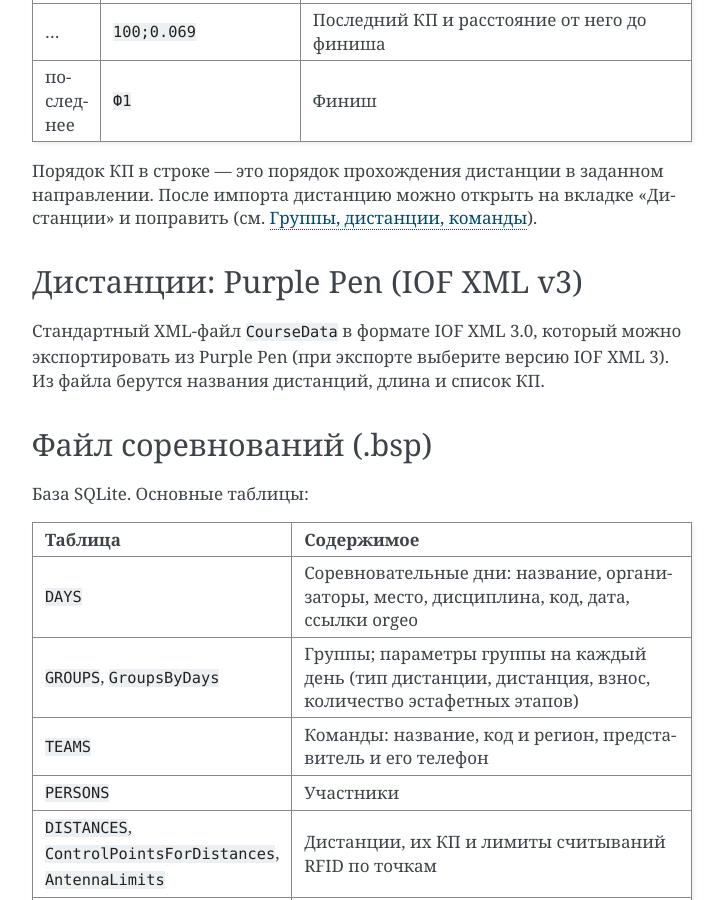
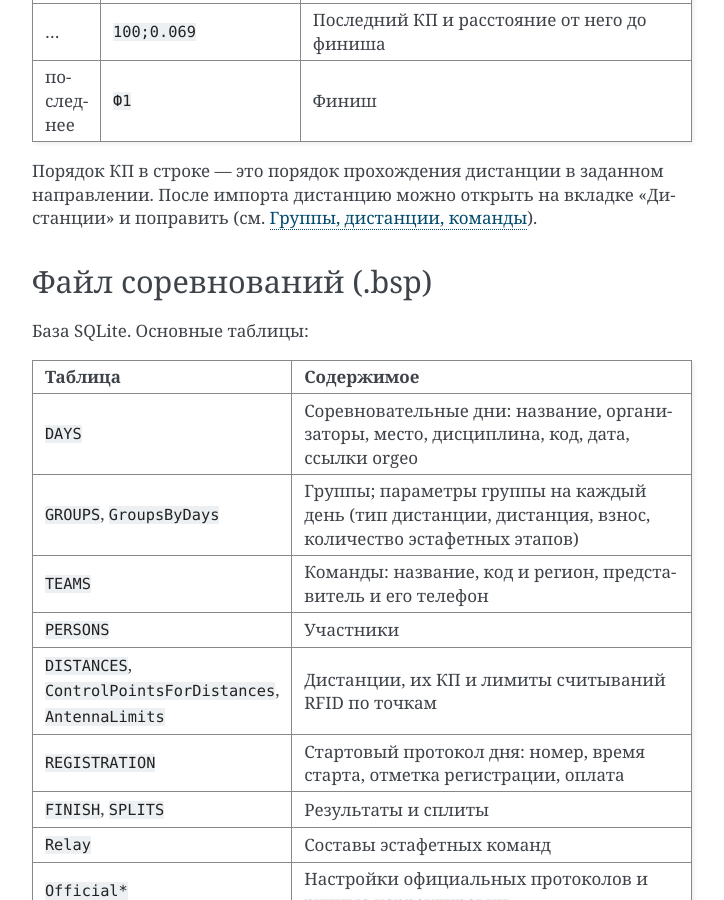
Before and after one commit to TimaBelov/BSP_docs, a Sphinx documentation site: the page built from docs/formats.rst, in a window 1280 px wide and 900 px high, scrolled down 2796 px. Shown: the whole window, without its empty margins (388-1112 px from the left). Built offline with Sphinx 7.4.7, drawn with Linux system fonts in a browser that asks for light colours; some of the changed text lies outside the part shown.

Commit message:
Убрать из документации импорт из Purple Pen (в программе его нет)
Co-Authored-By: Claude Opus 5.5 <noreply@anthropic.com>
Claude-Session: https://claude.ai/code/session_01AytoogZuBcrJt26fqCJUi6

```diff
--- a/docs/competition.rst
+++ b/docs/competition.rst
@@ -103,8 +103,8 @@
    * - Меню
      - Пункты
    * - Файл
-     - Создать, Открыть, Импорт (Участники (CSV), Дистанции версии OCAD8 (текст), Импорт дистанций
-       из Purple Pen (IOF XML v3)), Сформировать официальные протоколы
+     - Создать, Открыть, Импорт (Участники (CSV), Дистанции версии OCAD8 (текст)),
+       Сформировать официальные протоколы
    * - Настройки
      - Настройки программы, Информация, Упрощённая регистрация, Присваивать номер чипа при
        регистрации
--- a/docs/formats.rst
+++ b/docs/formats.rst
@@ -161,13 +161,6 @@ OCAD экспортирует дистанции в текстовый файл,
 Порядок КП в строке — это порядок прохождения дистанции в заданном направлении. После импорта
 дистанцию можно открыть на вкладке «Дистанции» и поправить (см. :doc:`groups`).
 
-Дистанции: Purple Pen (IOF XML v3)
-----------------------------------
-
-Стандартный XML-файл ``CourseData`` в формате IOF XML 3.0, который можно экспортировать из
-Purple Pen (при экспорте выберите версию IOF XML 3). Из файла берутся названия дистанций, длина
-и список КП.
-
 Файл соревнований (.bsp)
 ------------------------
 
--- a/docs/import.rst
+++ b/docs/import.rst
@@ -95,12 +95,6 @@
 
 3. Программа создаёт дистанции с названием из файла, длиной и списком КП с расстояниями.
 
-Импорт дистанций из Purple Pen
-------------------------------
-
-``Файл -> Импорт -> Импорт дистанций из Purple Pen (IOF XML v3)`` — импорт файла ``*.xml``,
-сохранённого в Purple Pen в формате IOF XML v3. Как и для OCAD, сначала выберите день.
-
 Подстановка дистанций в группы
 ------------------------------
 
--- a/docs/index.rst
+++ b/docs/index.rst
@@ -18,7 +18,7 @@ Belov Sport Program
 
 * соревнования в заданном направлении, по выбору, эстафеты (в том числе эстафеты, где
   один участник бежит все этапы), многодневки с суммой дней;
-* импорт участников из CSV (выгрузка orgeo.ru) и дистанций из OCAD 8 и Purple Pen (IOF XML v3);
+* импорт участников из CSV (выгрузка orgeo.ru) и дистанций из OCAD 8;
 * жеребьёвка по стартовым коридорам с резервом, разведением одноклубников и автоматической
   выдачей номеров;
 * мандатная комиссия: проверка документов, оплата наличными/картой, печать чека, справки;
```
